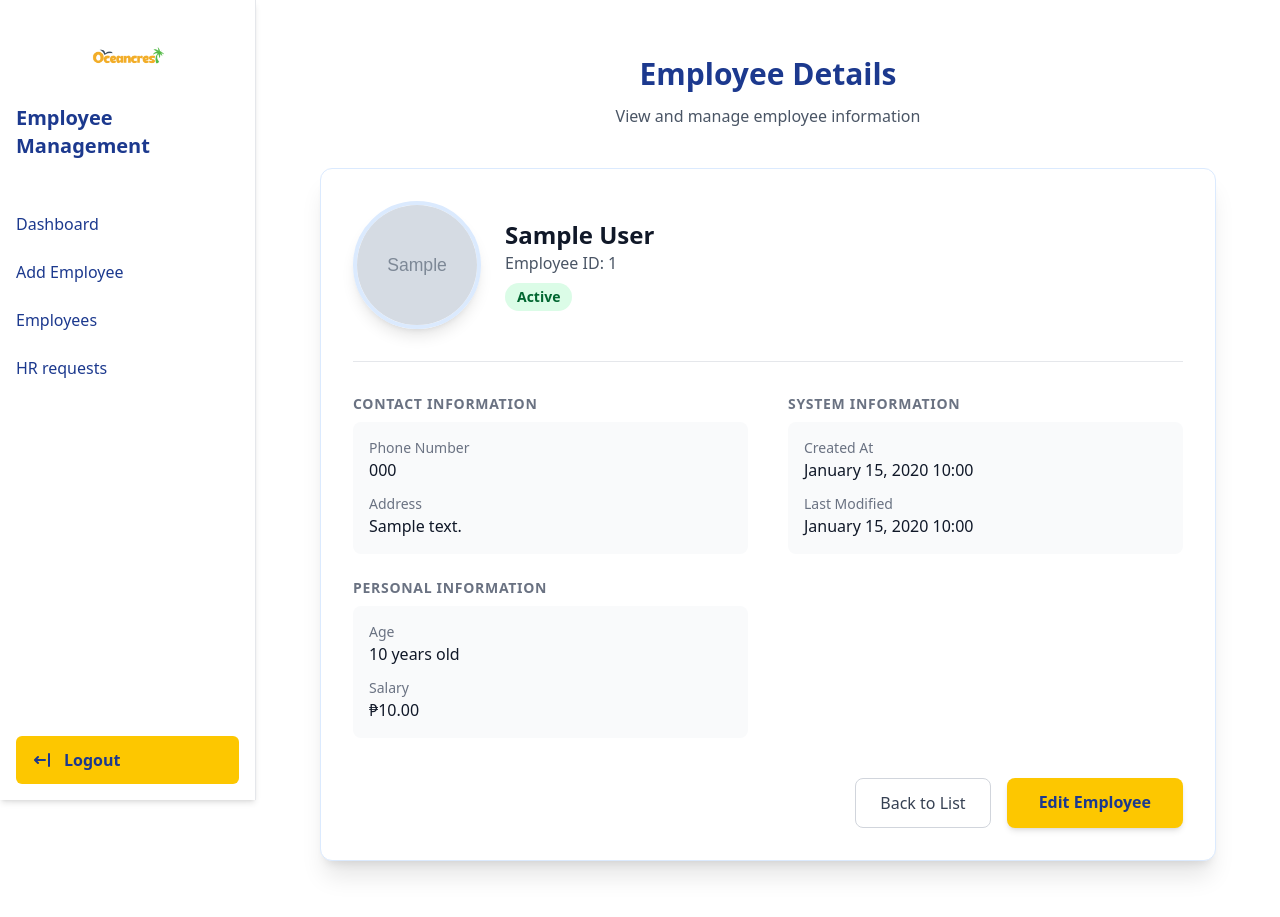
After one commit to Giner-Jv-git/employee_management, a Django app: page /employees/1/ in a window 1280 px wide. The commit adds this page. Run offline with Django 4.2, Linux system fonts and the light colour scheme; a user stored in the database is signed in; tables that the repository leaves empty hold one stand-in row (values such as "Sample post"); grey boxes marked "Sample" are stand-in pictures; some libraries are stand-ins or nearby versions.

Commit message:
clickble employees

```diff
--- a/emp_app/static/emp_app/css/output.css
+++ b/emp_app/static/emp_app/css/output.css
@@ -66,6 +66,8 @@
     --text-2xl--line-height: calc(2 / 1.5);
     --text-3xl: 1.875rem;
     --text-3xl--line-height: calc(2.25 / 1.875);
+    --text-4xl: 2.25rem;
+    --text-4xl--line-height: calc(2.5 / 2.25);
     --font-weight-medium: 500;
     --font-weight-semibold: 600;
     --font-weight-bold: 700;
@@ -401,6 +403,9 @@
   .h-28 {
     height: calc(var(--spacing) * 28);
   }
+  .h-32 {
+    height: calc(var(--spacing) * 32);
+  }
   .h-full {
     height: 100%;
   }
@@ -433,6 +438,9 @@
   }
   .w-28 {
     width: calc(var(--spacing) * 28);
+  }
+  .w-32 {
+    width: calc(var(--spacing) * 32);
   }
   .w-64 {
     width: calc(var(--spacing) * 64);
@@ -488,6 +496,9 @@
   .transform {
     transform: var(--tw-rotate-x,) var(--tw-rotate-y,) var(--tw-rotate-z,) var(--tw-skew-x,) var(--tw-skew-y,);
   }
+  .cursor-pointer {
+    cursor: pointer;
+  }
   .resize {
     resize: both;
   }
@@ -523,6 +534,13 @@
   }
   .gap-6 {
     gap: calc(var(--spacing) * 6);
+  }
+  .space-y-3 {
+    :where(& > :not(:last-child)) {
+      --tw-space-y-reverse: 0;
+      margin-block-start: calc(calc(var(--spacing) * 3) * var(--tw-space-y-reverse));
+      margin-block-end: calc(calc(var(--spacing) * 3) * calc(1 - var(--tw-space-y-reverse)));
+    }
   }
   .space-y-4 {
     :where(& > :not(:last-child)) {
@@ -618,6 +636,10 @@
   .border-2 {
     border-style: var(--tw-border-style);
     border-width: 2px;
+  }
+  .border-4 {
+    border-style: var(--tw-border-style);
+    border-width: 4px;
   }
   .border-t {
     border-top-style: var(--tw-border-style);
@@ -768,6 +790,9 @@
   .px-8 {
     padding-inline: calc(var(--spacing) * 8);
   }
+  .py-1 {
+    padding-block: calc(var(--spacing) * 1);
+  }
   .py-2 {
     padding-block: calc(var(--spacing) * 2);
   }
@@ -788,6 +813,9 @@
   }
   .pt-20 {
     padding-top: calc(var(--spacing) * 20);
+  }
+  .pb-8 {
+    padding-bottom: calc(var(--spacing) * 8);
   }
   .pl-3 {
     padding-left: calc(var(--spacing) * 3);
@@ -811,6 +839,10 @@
   .text-3xl {
     font-size: var(--text-3xl);
     line-height: var(--tw-leading, var(--text-3xl--line-height));
+  }
+  .text-4xl {
+    font-size: var(--text-4xl);
+    line-height: var(--tw-leading, var(--text-4xl--line-height));
   }
   .text-lg {
     font-size: var(--text-lg);
@@ -850,6 +882,9 @@
   }
   .whitespace-nowrap {
     white-space: nowrap;
+  }
+  .text-blue-400 {
+    color: var(--color-blue-400);
   }
   .text-blue-500 {
     color: var(--color-blue-500);
@@ -961,6 +996,10 @@
     transition-property: color, background-color, border-color, outline-color, text-decoration-color, fill, stroke, --tw-gradient-from, --tw-gradient-via, --tw-gradient-to;
     transition-timing-function: var(--tw-ease, var(--default-transition-timing-function));
     transition-duration: var(--tw-duration, var(--default-transition-duration));
+  }
+  .duration-150 {
+    --tw-duration: 150ms;
+    transition-duration: 150ms;
   }
   .duration-200 {
     --tw-duration: 200ms;
--- /dev/null
+++ b/emp_app/templates/emp_app/admin/employee_detail.html
@@ -0,0 +1,103 @@
+{% extends 'emp_app/base.html' %}
+{% load static %}
+
+{% block content %}
+<div class="container mx-auto px-4 py-8">
+    <div class="max-w-4xl mx-auto">
+        <div class="text-center mb-10">
+            <h1 class="text-3xl font-bold text-blue-900 mb-3">Employee Details</h1>
+            <p class="text-gray-600">View and manage employee information</p>
+        </div>
+
+        <div class="bg-white bg-opacity-95 p-8 rounded-xl shadow-xl border border-blue-100">
+            <!-- Profile Header -->
+            <div class="flex items-center mb-8 pb-8 border-b border-gray-200">
+                <div class="mr-6">
+                    {% if employee.profile_picture %}
+                        <img src="{{ employee.profile_picture.url }}" alt="{{ employee.name }}"
+                             class="h-32 w-32 rounded-full object-cover border-4 border-blue-100 shadow-lg">
+                    {% else %}
+                        <div class="h-32 w-32 rounded-full bg-blue-50 border-4 border-blue-100 shadow-lg flex items-center justify-center">
+                            <span class="text-4xl font-bold text-blue-400">{{ employee.name|first|upper }}</span>
+                        </div>
+                    {% endif %}
+                </div>
+                <div>
+                    <h2 class="text-2xl font-bold text-gray-900">{{ employee.name }}</h2>
+                    <p class="text-gray-600">Employee ID: {{ employee.employee_id }}</p>
+                    <div class="mt-2">
+                        <span class="px-3 py-1 inline-flex text-sm leading-5 font-semibold rounded-full
+                                    {% if employee.status == 'active' %}bg-green-100 text-green-800
+                                    {% else %}bg-red-100 text-red-800{% endif %}">
+                            {{ employee.get_status_display }}
+                        </span>
+                    </div>
+                </div>
+            </div>
+
+            <!-- Employee Information -->
+            <div class="grid grid-cols-1 md:grid-cols-2 gap-x-10 gap-y-6">
+                <!-- Left Column -->
+                <div class="space-y-6">
+                    <div>
+                        <h3 class="text-sm font-semibold text-gray-500 uppercase tracking-wider mb-2">Contact Information</h3>
+                        <div class="bg-gray-50 rounded-lg p-4 space-y-3">
+                            <div>
+                                <p class="text-sm text-gray-500">Phone Number</p>
+                                <p class="text-gray-900 font-medium">{{ employee.phone_number }}</p>
+                            </div>
+                            <div>
+                                <p class="text-sm text-gray-500">Address</p>
+                                <p class="text-gray-900 font-medium">{{ employee.address }}</p>
+                            </div>
+                        </div>
+                    </div>
+
+                    <div>
+                        <h3 class="text-sm font-semibold text-gray-500 uppercase tracking-wider mb-2">Personal Information</h3>
+                        <div class="bg-gray-50 rounded-lg p-4 space-y-3">
+                            <div>
+                                <p class="text-sm text-gray-500">Age</p>
+                                <p class="text-gray-900 font-medium">{{ employee.age }} years old</p>
+                            </div>
+                            <div>
+                                <p class="text-sm text-gray-500">Salary</p>
+                                <p class="text-gray-900 font-medium">₱{{ employee.salary }}</p>
+                            </div>
+                        </div>
+                    </div>
+                </div>
+
+                <!-- Right Column -->
+                <div class="space-y-6">
+                    <div>
+                        <h3 class="text-sm font-semibold text-gray-500 uppercase tracking-wider mb-2">System Information</h3>
+                        <div class="bg-gray-50 rounded-lg p-4 space-y-3">
+                            <div>
+                                <p class="text-sm text-gray-500">Created At</p>
+                                <p class="text-gray-900 font-medium">{{ employee.created_at|date:"F d, Y H:i" }}</p>
+                            </div>
+                            <div>
+                                <p class="text-sm text-gray-500">Last Modified</p>
+                                <p class="text-gray-900 font-medium">{{ employee.updated_at|date:"F d, Y H:i" }}</p>
+                            </div>
+                        </div>
+                    </div>
+                </div>
+            </div>
+
+            <!-- Action Buttons -->
+            <div class="flex justify-end mt-10 space-x-4">
+                <a href="{% url 'view_table' %}"
+                   class="px-6 py-3 border border-gray-300 rounded-lg text-gray-700 hover:bg-gray-50 transition-colors duration-200 font-medium">
+                    Back to List
+                </a>
+                <a href="{% url 'edit_employee' employee.pk %}"
+                   class="px-8 py-3 bg-yellow-400 text-blue-900 font-semibold rounded-lg hover:bg-yellow-300 transition-colors duration-200 shadow-md focus:outline-none focus:ring-2 focus:ring-yellow-400 focus:ring-offset-2">
+                    Edit Employee
+                </a>
+            </div>
+        </div>
+    </div>
+</div>
+{% endblock %}
--- a/emp_app/urls.py
+++ b/emp_app/urls.py
@@ -1,7 +1,7 @@
 from django.urls import path
 from . import views
 from django.contrib.auth.views import LogoutView
-from .views import AddEmployeeView,EditEmployeeView,DeleteEmployeeView
+from .views import AddEmployeeView,EditEmployeeView,DeleteEmployeeView,EmployeeDetailView
 
 
 urlpatterns = [
@@ -13,8 +13,5 @@ urlpatterns = [
     path('employees/edit/<int:pk>/', EditEmployeeView.as_view(), name='edit_employee'),
     path('employees/delete/<int:pk>/', DeleteEmployeeView.as_view(), name='delete_employee'),
     path('employees/', views.EmployeeTableView.as_view(), name='view_table'),
-
-
-
-
+    path('employees/<int:pk>/', EmployeeDetailView.as_view(), name='employee_detail'),
 ]
--- a/emp_app/views.py
+++ b/emp_app/views.py
@@ -1,4 +1,4 @@
-from django.views.generic import ListView,TemplateView,CreateView,UpdateView,DeleteView
+from django.views.generic import ListView,TemplateView,CreateView,UpdateView,DeleteView,DetailView
 from django.db.models import Q
 from .models import EmployeeData
 from django.shortcuts import render
@@ -121,3 +121,14 @@ class DeleteEmployeeView(LoginRequiredMixin, DeleteView):
         response = super().form_valid(form)
         messages.success(self.request, 'Employee deleted successfully!')
         return response
+
+#employee detail view
+class EmployeeDetailView(LoginRequiredMixin, DetailView):
+    model = EmployeeData
+    template_name = 'emp_app/admin/employee_detail.html'
+    context_object_name = 'employee'
+
+    def get_context_data(self, **kwargs):
+        context = super().get_context_data(**kwargs)
+        context['employee'] = self.get_object()
+        return context
```
Also changed, not shown: emp_app/templates/emp_app/admin/view_table.html (+3 -4 lines), employee_profiles/Abao.JPG (added).
